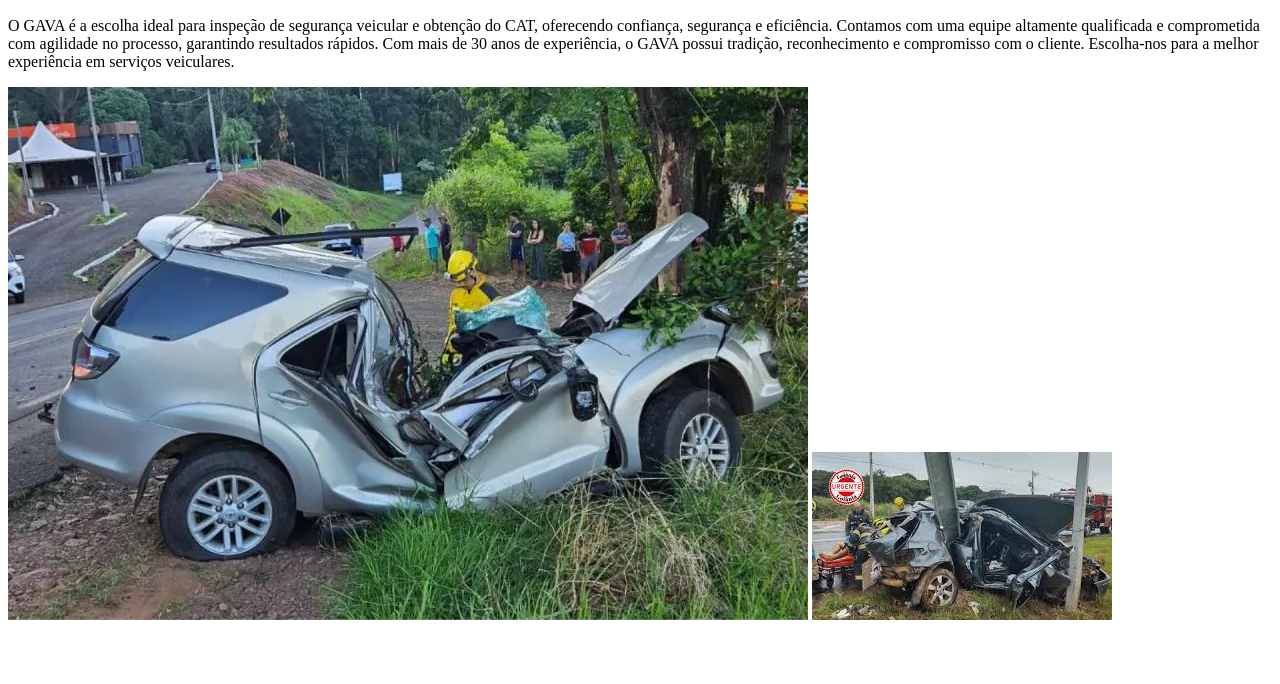
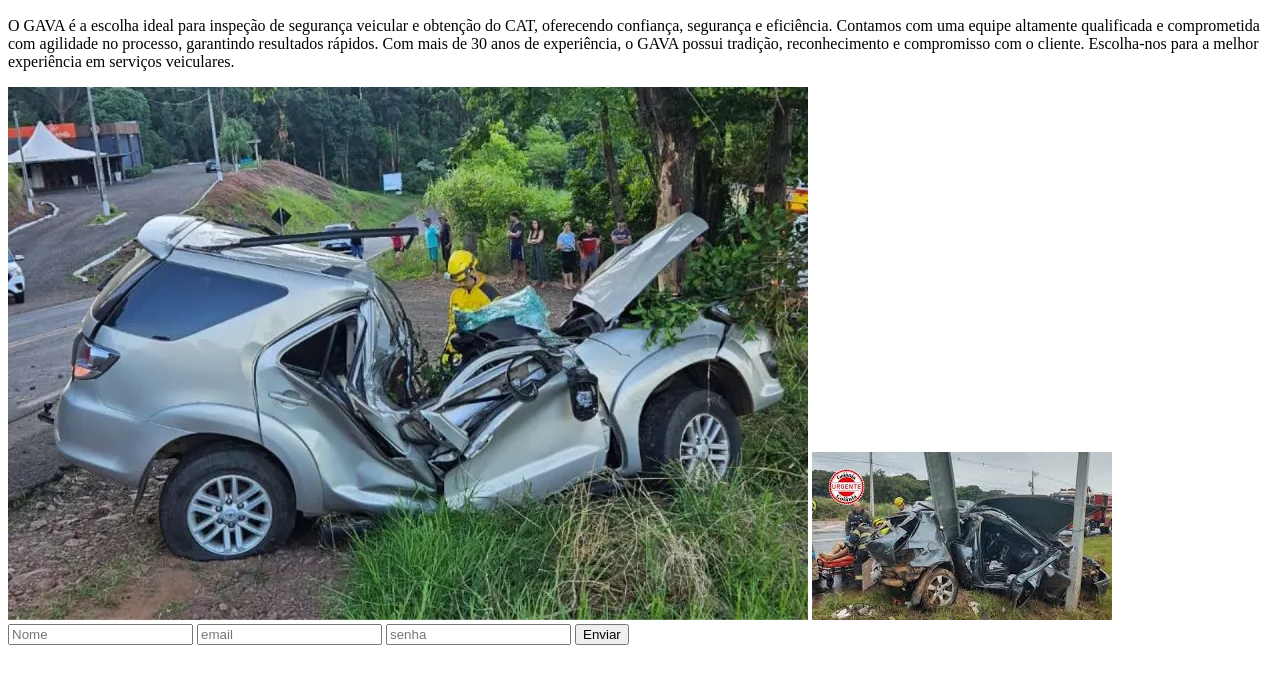
Before and after one commit to miguelFM333/Atividade-GIT-e-GITHUB, a plain HTML site: page index.html in a window 1280 px wide. Shown: the part 110-794 px from the top of the page. Drawn offline with Linux system fonts and the light colour scheme.

Commit message:
atualização formulário
sim

```diff
--- a/index.html
+++ b/index.html
@@ -12,5 +12,13 @@
     <p>O GAVA é a escolha ideal para inspeção de segurança veicular e obtenção do CAT, oferecendo confiança, segurança e eficiência. Contamos com uma equipe altamente qualificada e comprometida com agilidade no processo, garantindo resultados rápidos. Com mais de 30 anos de experiência, o GAVA possui tradição, reconhecimento e compromisso com o cliente. Escolha-nos para a melhor experiência em serviços veiculares.</p>
     <img src="carro-partido-ao-meio-800x533.webp" alt="">
     <img src="carroba(1).jfif" alt="">
+
+<form  action="java">
+
+    <input type="text" placeholder="Nome" required>
+    <input type="email" placeholder="email" required>
+    <input type="password" placeholder="senha" required>
+    <button >Enviar</button>
+</form>
 </body>
 </html>
```
